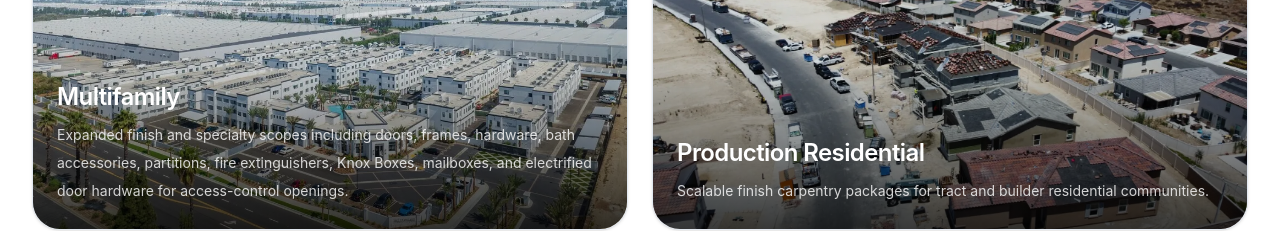
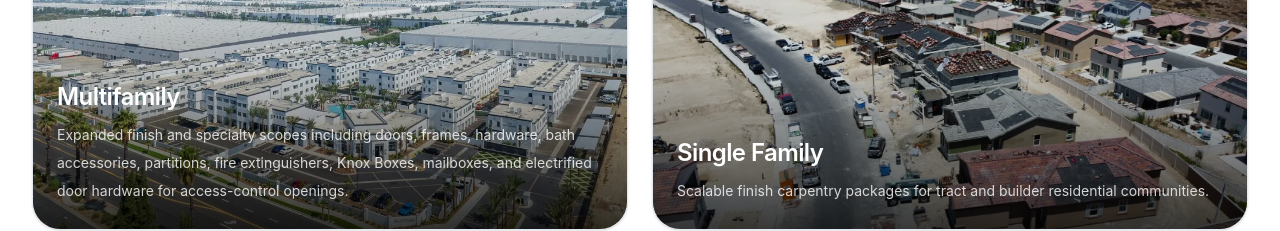
Before and after one commit to LeonGR6/Valtrimshow, a React (Vite) app: page / in a window 1280 px wide. Shown: the part 3620-3851 px from the top of the page. Built offline with nearby package versions, Linux system fonts and the light colour scheme.

Commit message:
Renombra categoria a Single Family

```diff
--- a/src/data/content.ts
+++ b/src/data/content.ts
@@ -209,7 +209,7 @@ export const translations = {
             "Expanded finish and specialty scopes including doors, frames, hardware, bath accessories, partitions, fire extinguishers, Knox Boxes, mailboxes, and electrified door hardware for access-control openings.",
         },
         {
-          title: "Production Residential",
+          title: "Single Family",
           subtitle:
             "Scalable finish carpentry packages for tract and builder residential communities.",
         },
```
